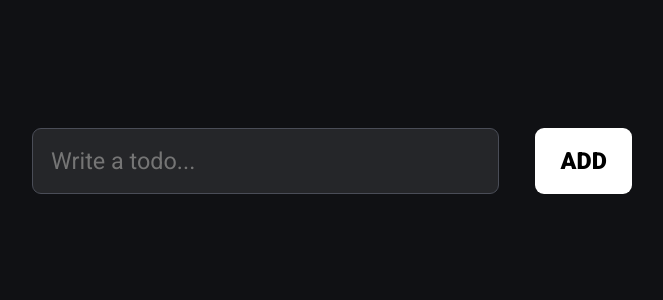
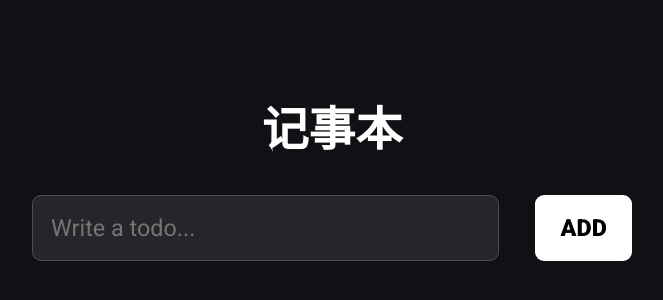
Before and after one commit to sagarEmn/basic-React-projects, a React (Vite) app in the folder 2 - Todo App/: page / in a window 1280 px wide. Shown: the part 88-388 px from the top of the page, without its empty margins (308-971 px from the left). Built offline with nearby package versions, Linux system fonts and the light colour scheme.

Commit message:
Add chinese title

```diff
--- a/2 - Todo App/src/components/Todo.jsx
+++ b/2 - Todo App/src/components/Todo.jsx
@@ -44,7 +44,7 @@ function Todo() {
         {/* header-form container */}
         <div className="todo-app__header-form-container">
           <header>
-            <h1 className="todo-app__header"></h1>
+            <h1 className="todo-app__header">记事本</h1>
           </header>
 
           <section className="todo-app__form">
```
